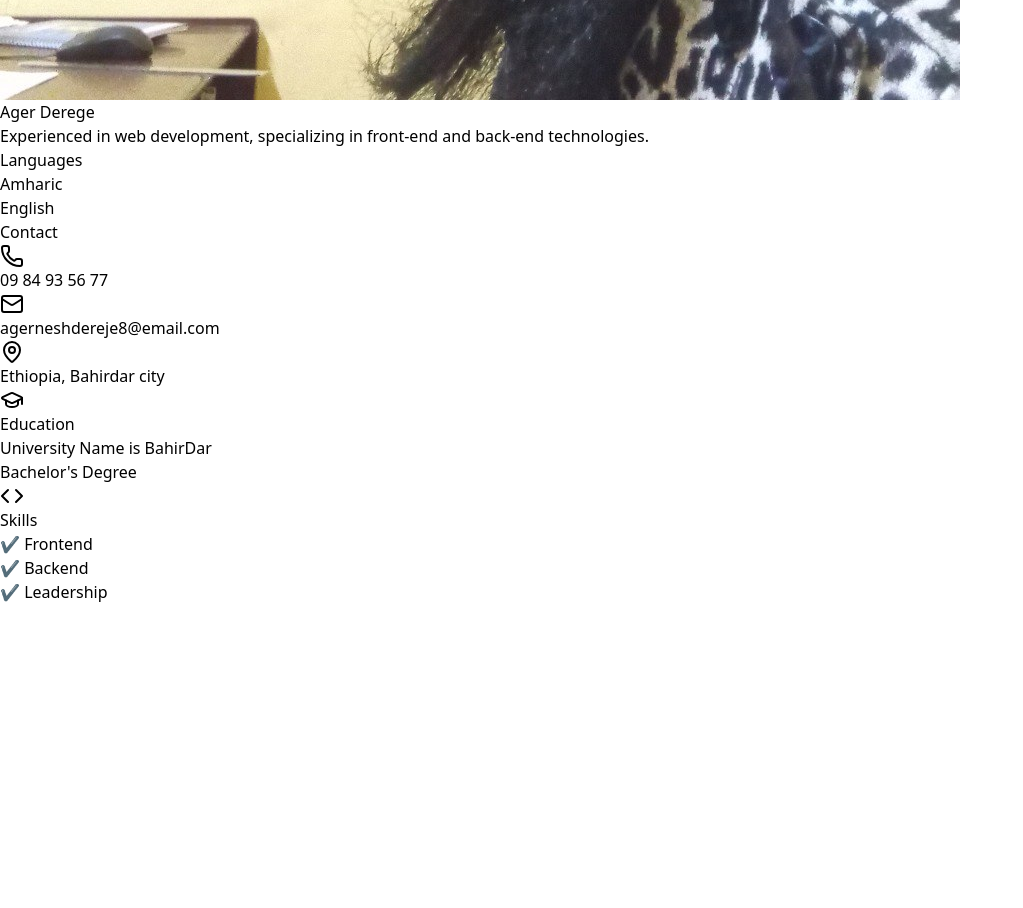
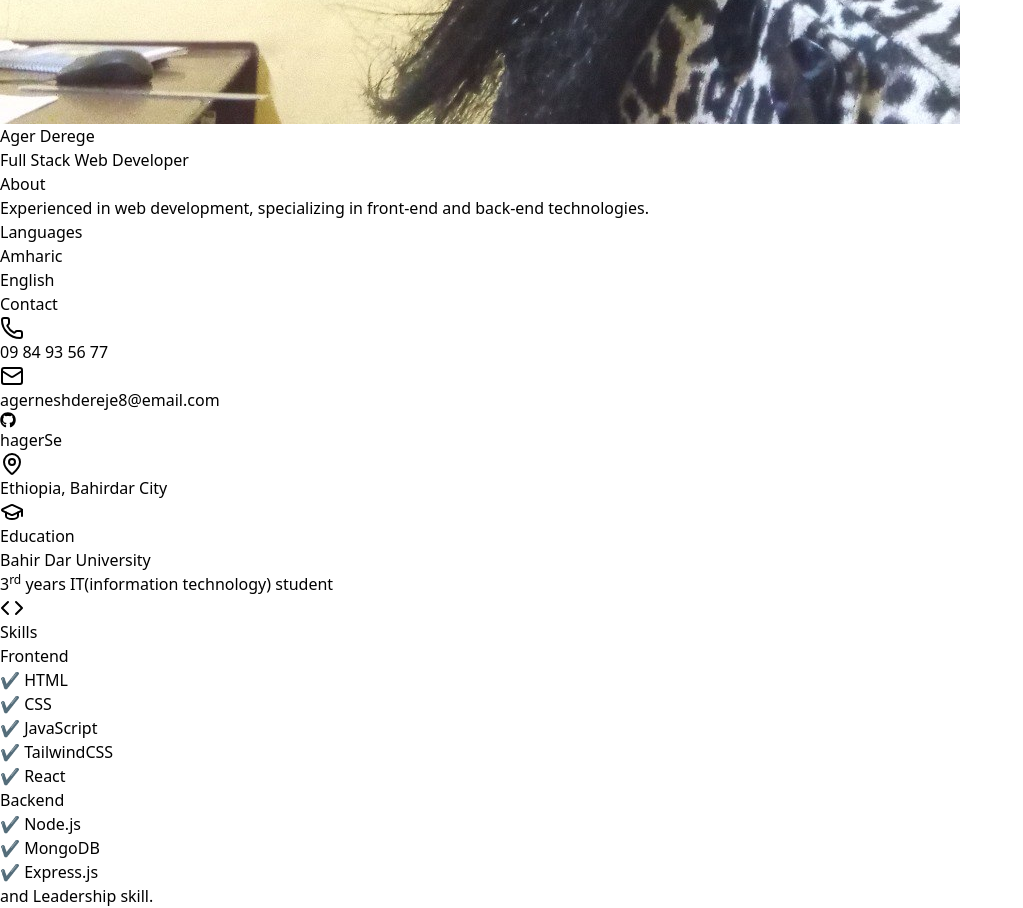
Before and after one commit to hagerSe/Ager-cv, a React (Vite) app: page / in a window 1280 px wide. Shown: the part 1180-2088 px from the top of the page, without its empty margins (0-1023 px from the left). Before the commit the page ends 1784 px from the top, so only its background shows below. Built offline with nearby package versions, Linux system fonts and the light colour scheme.

Commit message:
Update App.jsx with new changes

```diff
--- a/src/App.jsx
+++ b/src/App.jsx
@@ -1,27 +1,27 @@
 import React from "react";
-import { Mail, Phone, MapPin, Globe, GraduationCap, Code } from "lucide-react";
+import { Mail, Phone, MapPin, GraduationCap, Code } from "lucide-react";
+import { FaGithub } from "react-icons/fa6";
 
 function App() {
   return (
     <div className="flex justify-center items-center min-h-screen bg-gray-200">
       <div className="bg-green-900 text-white w-[350px] p-6 rounded-xl shadow-lg">
-        <h1 className="text-center text-xl font-bold mb-4"></h1>
+        <h1 className="text-center text-xl font-bold mb-4">Portfolio</h1>
 
         <div className="flex items-center space-x-5 p-2 rounded-b-3xl">
           <img
             src="/agii.jpg"
             alt="Ager Derege"
-            className="w-20 h-20 rounded-full border-green-800"
+            className="w-20 h-20 rounded-full border-2 border-green-800"
           />
           <div>
             <h2 className="text-lg font-bold italic">Ager Derege</h2>
-            <p className="text-sm text-gray-600"></p>
+            <p className="text-sm text-gray-300">Full Stack Web Developer</p>
           </div>
         </div>
 
         <div className="mt-4">
-          <h3 className="font-bold underline text-yellow-500 flex items-center">
-             </h3>
+          <h3 className="font-bold underline text-yellow-500">About</h3>
           <p className="text-sm text-gray-300">
             Experienced in web development, specializing in front-end and
             back-end technologies.
@@ -29,19 +29,15 @@ function App() {
         </div>
 
         <div className="mt-4">
-          <h3 className="font-bold underline text-yellow-500 flex items-center">
-           Languages
-          </h3>
-          <ul className="text-sm text-gray-300">
+          <h3 className="font-bold underline text-yellow-500">Languages</h3>
+          <ul className="text-sm text-gray-300 list-disc list-inside">
             <li>Amharic</li>
             <li>English</li>
           </ul>
         </div>
 
         <div className="mt-4">
-          <h3 className="font-bold underline text-yellow-500 flex items-center">
-             Contact
-          </h3>
+          <h3 className="font-bold underline text-yellow-500">Contact</h3>
           <p className="text-sm text-gray-300 flex items-center">
             <Phone className="mr-2" /> 09 84 93 56 77
           </p>
@@ -49,7 +45,18 @@ function App() {
             <Mail className="mr-2" /> agerneshdereje8@email.com
           </p>
           <p className="text-sm text-gray-300 flex items-center">
-            <MapPin className="mr-2" /> Ethiopia, Bahirdar city
+            <FaGithub className="mr-2" />
+            <a
+              href="https://github.com/HagerSe"
+              target="_blank"
+              rel="noreferrer"
+              className="underline"
+            >
+              hagerSe
+            </a>
+          </p>
+          <p className="text-sm text-gray-300 flex items-center">
+            <MapPin className="mr-2" /> Ethiopia, Bahirdar City
           </p>
         </div>
 
@@ -57,18 +64,28 @@ function App() {
           <h3 className="font-bold underline text-yellow-500 flex items-center">
             <GraduationCap className="mr-2 text-black" /> Education
           </h3>
-          <p className="text-sm text-gray-300">University Name is BahirDar</p>
-          <p className="text-xs text-gray-400">Bachelor's Degree</p>
+          <p className="text-sm text-gray-300">Bahir Dar University</p>
+          <p className="text-xs text-gray-400"> 3<sup>rd</sup>  years IT(information technology) student</p>
         </div>
 
         <div className="mt-4">
           <h3 className="font-bold underline text-yellow-500 flex items-center">
             <Code className="mr-2 text-black" /> Skills
           </h3>
-          <ul className="text-sm text-gray-300">
-            <li>✔ Frontend</li>
-            <li>✔ Backend</li>
-            <li>✔ Leadership</li>
+          <p className="text-sm text-yellow-300 mt-1">Frontend</p>
+          <ul className="text-sm text-gray-300 list-disc list-inside ml-4">
+            <li>✔ HTML</li>
+            <li>✔ CSS</li>
+            <li>✔ JavaScript</li>
+            <li>✔ TailwindCSS</li>
+            <li>✔ React</li>
+          </ul>
+          <p className="text-sm text-yellow-300 mt-2">Backend</p>
+          <ul className="text-sm text-gray-300 list-disc list-inside ml-4">
+            <li>✔ Node.js</li>
+            <li>✔ MongoDB</li>
+            <li>✔ Express.js</li>
+                and Leadership skill.
           </ul>
         </div>
       </div>
```
